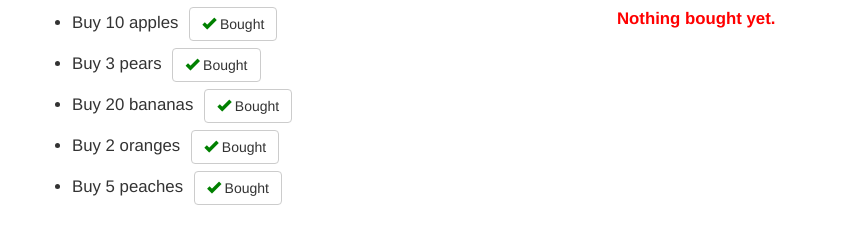
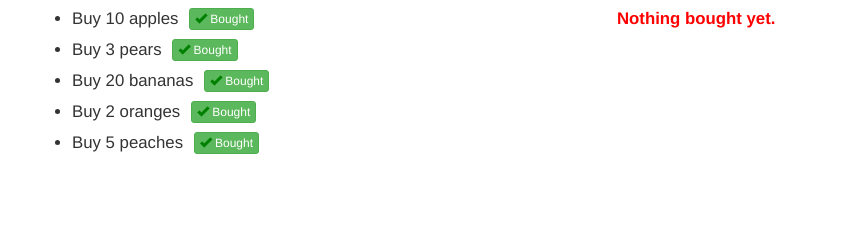
Before and after one commit to tstonesnyder/coursera-spa-angular1, a plain HTML site: page assign2/index.html in a window 1280 px wide. Shown: the part 126-370 px from the top of the page, without its empty margins (38-897 px from the left). Drawn offline with Linux system fonts and the light colour scheme.

Commit message:
Assignment 2, format button on index.html

```diff
--- a/assign2/index.html
+++ b/assign2/index.html
@@ -37,7 +37,7 @@
         <ul>
           <li ng-repeat="item in list1.items">
             Buy {{ item.quantity }} {{ item.name }}
-            <button class="btn btn-default" ng-click="list1.buyItem($index)">
+            <button class="btn btn-success btn-xs" ng-click="list1.buyItem($index)">
               <span class="glyphicon glyphicon-ok"></span> Bought
             </button>
           </li>
```
